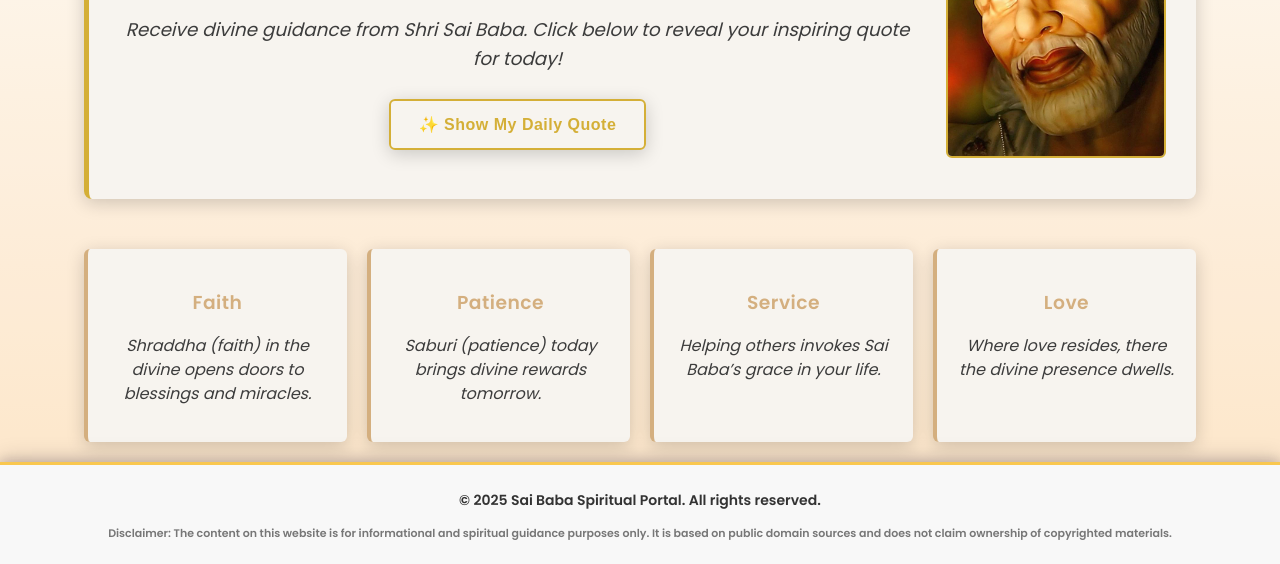
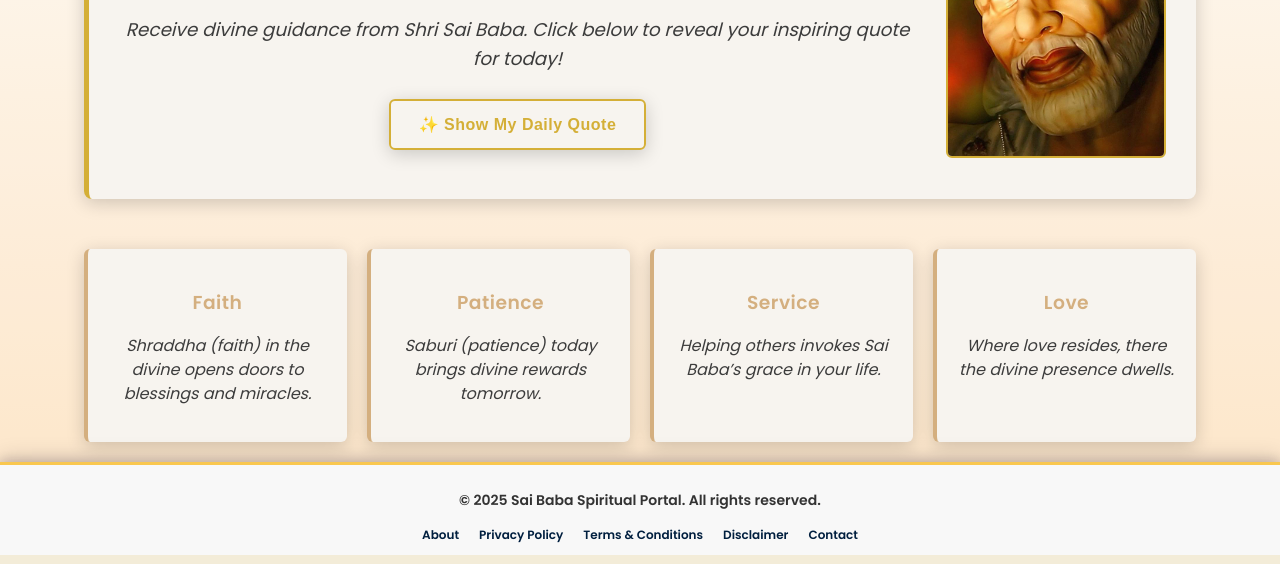
Before and after one commit to SaiBabaSpiritualPortal/Sai-Baba-Spiritual-Portal, a plain HTML site: page daily-quote.html in a window 1280 px wide. Shown: the part 276-840 px from the top of the page. Drawn offline with Linux system fonts and the light colour scheme; a web font is replaced by a local one.

Commit message:
Update daily-quote.html

```diff
--- a/daily-quote.html
+++ b/daily-quote.html
@@ -342,13 +342,17 @@ body {
 
   </main>
 
-<!-- Footer -->
+  <!-- Footer -->
 <footer class="site-footer">
   <p>© 2025 Sai Baba Spiritual Portal. All rights reserved.</p>
-  <p class="disclaimer">
-    Disclaimer: The content on this website is for informational and spiritual guidance purposes only.
-    It is based on public domain sources and does not claim ownership of copyrighted materials.
-  </p>
+
+  <div class="footer-links">
+    <a href="about.html">About</a>
+    <a href="privacy-policy.html">Privacy Policy</a>
+    <a href="terms.html">Terms & Conditions</a>
+    <a href="disclaimer.html">Disclaimer</a>
+    <a href="contact.html">Contact</a>
+  </div>
 </footer>
 
   <!-- JavaScript -->
```
